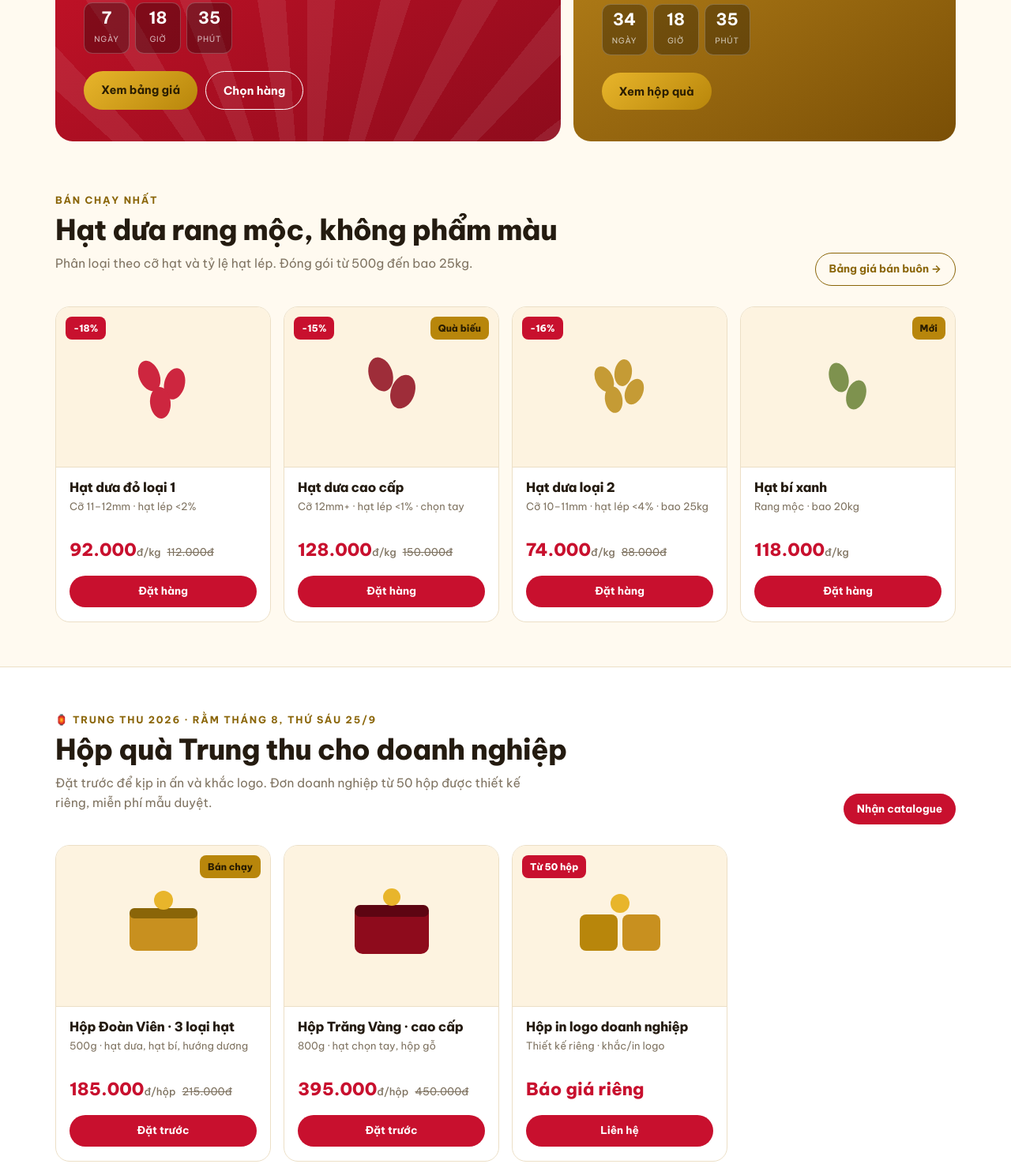
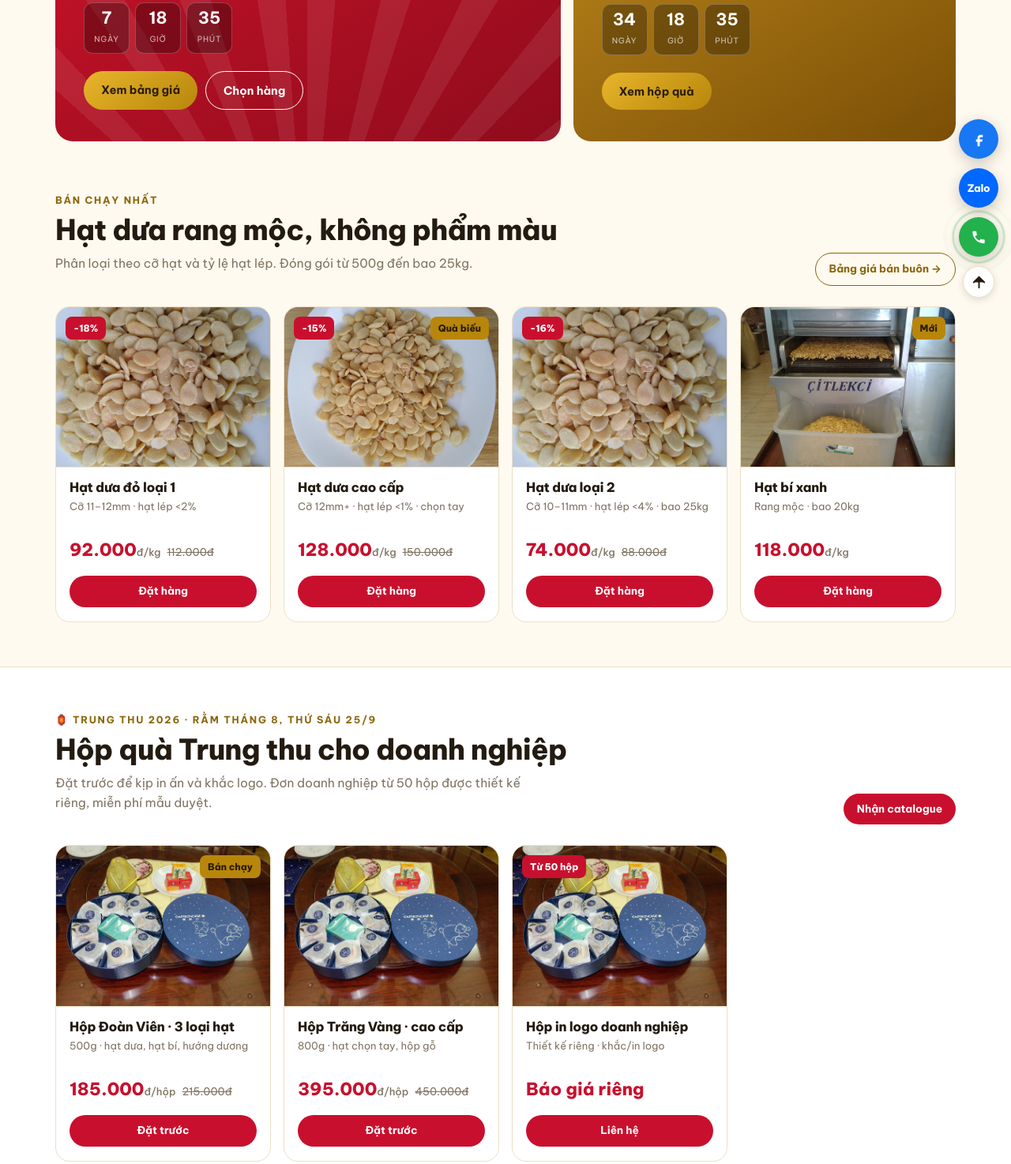
Before and after one commit to areporeporepo/hienhoa-site, a plain HTML site: page index.html in a window 1280 px wide. Shown: the part 403-1877 px from the top of the page at 79% size. Drawn offline with Linux system fonts and the light colour scheme.

Commit message:
Real product photography (CC0/CC-BY-SA, attributed) and floating Zalo/phone/Facebook rail

```diff
--- a/index.html
+++ b/index.html
@@ -134,8 +134,39 @@
   }
   .p:hover { transform: translateY(-5px);
              box-shadow: 0 18px 42px rgba(138,101,8,.13); }
-  .p .shot { aspect-ratio: 4/3; background: var(--cream2);
-             display: grid; place-items: center; border-bottom: 1px solid var(--line); }
+  .p .shot { aspect-ratio: 4/3; background: var(--cream2); overflow: hidden;
+             border-bottom: 1px solid var(--line); }
+  .shot img { width: 100%; height: 100%; object-fit: cover;
+              transition: transform .5s cubic-bezier(.2,.7,.2,1); }
+  .p:hover .shot img { transform: scale(1.05); }
+
+  /* floating contact rail */
+  .rail { position: fixed; right: 16px; bottom: 20px; z-index: 90;
+          display: flex; flex-direction: column; gap: 12px; align-items: center; }
+  .rail a, .rail button {
+    width: 50px; height: 50px; border-radius: 50%; border: 0; padding: 0;
+    display: grid; place-items: center; cursor: pointer; color: #fff;
+    box-shadow: 0 5px 18px rgba(36,27,16,.24); position: relative;
+    transition: transform .2s cubic-bezier(.2,.7,.2,1);
+  }
+  .rail a:hover, .rail button:hover { transform: scale(1.09); }
+  .rail .fb   { background: #1877f2; }
+  .rail .zalo { background: #0068ff; font-weight: 800; font-size: 13px;
+                letter-spacing: -.02em; font-family: var(--f); }
+  .rail .tel  { background: #23b14d; }
+  .rail .top  { background: #fff; color: var(--ink); border: 1px solid var(--line);
+                width: 40px; height: 40px; box-shadow: 0 3px 10px rgba(36,27,16,.14); }
+  .rail svg { width: 23px; height: 23px; fill: currentColor; }
+  /* the pulsing ring Vietnamese sites put on the call button */
+  .rail .tel::before, .rail .tel::after {
+    content: ''; position: absolute; inset: 0; border-radius: 50%;
+    border: 2px solid rgba(35,177,77,.5); animation: ring 2.2s ease-out infinite;
+  }
+  .rail .tel::after { animation-delay: 1.1s; }
+  @keyframes ring { 0% { transform: scale(1); opacity: .8; }
+                    100% { transform: scale(1.85); opacity: 0; } }
+  @media (max-width: 720px) { .rail { right: 12px; bottom: 14px; }
+                              .rail a, .rail button { width: 46px; height: 46px; } }
   .badge { position: absolute; top: 12px; left: 12px; background: var(--red);
            color: #fff; font-size: 12px; font-weight: 800; padding: 5px 10px;
            border-radius: 8px; z-index: 3; }
@@ -217,7 +248,7 @@
       <a href="#lienhe">Liên hệ</a>
     </div>
     <div class="right">
-      <div class="hot">Hotline đặt hàng (Zalo)<b>Đang cập nhật</b></div>
+      <div class="hot">Hotline đặt hàng (Zalo)<b data-phone>Đang cập nhật</b></div>
       <a class="btn" href="#lienhe">Báo giá</a>
     </div>
   </div>
@@ -272,12 +303,7 @@
            until real product photography is shot. -->
       <article class="p">
         <span class="badge">-18%</span>
-        <div class="shot"><svg width="112" height="112" viewBox="0 0 112 112" aria-hidden="true">
-          <g fill="#c8102e" opacity=".9">
-            <ellipse cx="38" cy="42" rx="13" ry="20" transform="rotate(-22 38 42)"/>
-            <ellipse cx="70" cy="52" rx="13" ry="20" transform="rotate(14 70 52)"/>
-            <ellipse cx="52" cy="76" rx="13" ry="20" transform="rotate(-6 52 76)"/>
-          </g></svg></div>
+        <div class="shot"><img src="img/hatdua-1.jpg" alt="Hạt dưa đỏ loại 1 rang mộc" loading="lazy" decoding="async" width="900" height="675"></div>
         <div class="body">
           <h3>Hạt dưa đỏ loại 1</h3>
           <p class="spec">Cỡ 11&ndash;12mm · hạt lép &lt;2%</p>
@@ -290,11 +316,7 @@
       <article class="p">
         <span class="badge">-15%</span>
         <span class="badge g">Quà biếu</span>
-        <div class="shot"><svg width="112" height="112" viewBox="0 0 112 112" aria-hidden="true">
-          <g fill="#8e0b1c" opacity=".85">
-            <ellipse cx="42" cy="40" rx="15" ry="22" transform="rotate(-18 42 40)"/>
-            <ellipse cx="70" cy="62" rx="15" ry="22" transform="rotate(20 70 62)"/>
-          </g></svg></div>
+        <div class="shot"><img src="img/hatdua-2.jpg" alt="Hạt dưa cao cấp chọn tay" loading="lazy" decoding="async" width="900" height="675"></div>
         <div class="body">
           <h3>Hạt dưa cao cấp</h3>
           <p class="spec">Cỡ 12mm+ · hạt lép &lt;1% · chọn tay</p>
@@ -306,13 +328,7 @@
 
       <article class="p">
         <span class="badge">-16%</span>
-        <div class="shot"><svg width="112" height="112" viewBox="0 0 112 112" aria-hidden="true">
-          <g fill="#b8860b" opacity=".8">
-            <ellipse cx="36" cy="46" rx="11" ry="17" transform="rotate(-26 36 46)"/>
-            <ellipse cx="60" cy="38" rx="11" ry="17" transform="rotate(8 60 38)"/>
-            <ellipse cx="74" cy="62" rx="11" ry="17" transform="rotate(24 74 62)"/>
-            <ellipse cx="48" cy="72" rx="11" ry="17" transform="rotate(-10 48 72)"/>
-          </g></svg></div>
+        <div class="shot"><img src="img/hatdua-1.jpg" alt="Hạt dưa loại 2 đóng bao 25kg" loading="lazy" decoding="async" width="900" height="675"></div>
         <div class="body">
           <h3>Hạt dưa loại 2</h3>
           <p class="spec">Cỡ 10&ndash;11mm · hạt lép &lt;4% · bao 25kg</p>
@@ -324,11 +340,7 @@
 
       <article class="p">
         <span class="badge g">Mới</span>
-        <div class="shot"><svg width="112" height="112" viewBox="0 0 112 112" aria-hidden="true">
-          <g fill="#5f7a2a" opacity=".8">
-            <ellipse cx="44" cy="44" rx="12" ry="19" transform="rotate(-16 44 44)"/>
-            <ellipse cx="66" cy="66" rx="12" ry="19" transform="rotate(18 66 66)"/>
-          </g></svg></div>
+        <div class="shot"><img src="img/hatbi.jpg" alt="Hạt bí xanh rang mộc" loading="lazy" decoding="async" width="900" height="675"></div>
         <div class="body">
           <h3>Hạt bí xanh</h3>
           <p class="spec">Rang mộc · bao 20kg</p>
@@ -357,11 +369,7 @@
     <div class="grid">
       <article class="p">
         <span class="badge g">Bán chạy</span>
-        <div class="shot"><svg width="122" height="112" viewBox="0 0 122 112" aria-hidden="true">
-          <rect x="18" y="34" width="86" height="54" rx="9" fill="#c8901f"/>
-          <rect x="18" y="34" width="86" height="13" rx="6" fill="#8a6508"/>
-          <circle cx="61" cy="24" r="12" fill="#e8b52b"/>
-        </svg></div>
+        <div class="shot"><img src="img/hopqua.jpg" alt="Hộp quà Trung thu Đoàn Viên" loading="lazy" decoding="async" width="900" height="675"></div>
         <div class="body">
           <h3>Hộp Đoàn Viên · 3 loại hạt</h3>
           <p class="spec">500g · hạt dưa, hạt bí, hướng dương</p>
@@ -372,11 +380,7 @@
       </article>
 
       <article class="p">
-        <div class="shot"><svg width="122" height="112" viewBox="0 0 122 112" aria-hidden="true">
-          <rect x="14" y="30" width="94" height="62" rx="10" fill="#8e0b1c"/>
-          <rect x="14" y="30" width="94" height="15" rx="7" fill="#5d0512"/>
-          <circle cx="61" cy="20" r="11" fill="#e8b52b"/>
-        </svg></div>
+        <div class="shot"><img src="img/hopqua.jpg" alt="Hộp quà Trung thu Trăng Vàng cao cấp" loading="lazy" decoding="async" width="900" height="675"></div>
         <div class="body">
           <h3>Hộp Trăng Vàng · cao cấp</h3>
           <p class="spec">800g · hạt chọn tay, hộp gỗ</p>
@@ -388,11 +392,7 @@
 
       <article class="p">
         <span class="badge">Từ 50 hộp</span>
-        <div class="shot"><svg width="122" height="112" viewBox="0 0 122 112" aria-hidden="true">
-          <rect x="10" y="42" width="48" height="46" rx="8" fill="#b8860b"/>
-          <rect x="64" y="42" width="48" height="46" rx="8" fill="#c8901f"/>
-          <circle cx="61" cy="28" r="12" fill="#e8b52b"/>
-        </svg></div>
+        <div class="shot"><img src="img/hopqua.jpg" alt="Hộp quà in logo doanh nghiệp" loading="lazy" decoding="async" width="900" height="675"></div>
         <div class="body">
           <h3>Hộp in logo doanh nghiệp</h3>
           <p class="spec">Thiết kế riêng · khắc/in logo</p>
@@ -480,7 +480,7 @@
 
     <div class="corp">
       <div class="c"><b style="font-size:19px">admin@hienhoa.com</b>Email đặt hàng &amp; báo giá</div>
-      <div class="c"><b style="font-size:19px">Đang cập nhật</b>Hotline / Zalo</div>
+      <div class="c"><b style="font-size:19px" data-phone>Đang cập nhật</b>Hotline / Zalo</div>
       <div class="c"><b style="font-size:19px">Đang cập nhật</b>Địa chỉ kho</div>
     </div>
 
@@ -505,6 +505,36 @@
 </footer>
 
 <script>
+/* ============================================================
+   CONTACT: set these three and every link on the page updates.
+   The phone number is the one thing that cannot be invented, a
+   made-up Vietnamese number would dial a real stranger.
+   ============================================================ */
+const CONTACT = {
+  phone:    '',                                  // e.g. '0912345678'
+  zalo:     '',                                  // usually the same number
+  facebook: '',                                  // e.g. 'hienhoa.official'
+};
+
+(function wireContact() {
+  const digits = (CONTACT.phone || '').replace(/[^0-9+]/g, '');
+  const set = (id, href, show) => {
+    const el = document.getElementById(id);
+    if (!el) return;
+    if (href) { el.href = href; } else { el.style.display = 'none'; }
+    if (show && href) el.textContent = show;
+  };
+  set('rTel',  digits ? 'tel:' + digits : '');
+  set('rZalo', CONTACT.zalo ? 'https://zalo.me/' + CONTACT.zalo.replace(/[^0-9]/g,'') : '');
+  set('rFb',   CONTACT.facebook ? 'https://facebook.com/' + CONTACT.facebook : '');
+
+  // Fill every "Đang cập nhật" slot once a number exists.
+  if (digits) {
+    const pretty = digits.replace(/(\d{4})(\d{3})(\d{3})/, '$1 $2 $3');
+    document.querySelectorAll('[data-phone]').forEach(n => { n.textContent = pretty; });
+  }
+})();
+
 // Both countdowns run in Indochina Time so they read correctly for a customer
 // in Vietnam no matter where the visitor's device is set.
 const T1 = new Date('2026-08-28T23:59:59+07:00').getTime();  // Quốc khánh order cut-off
@@ -532,5 +562,20 @@ function tick() {
 tick();
 setInterval(tick, 1000);
 </script>
+<!-- Floating contact rail. Numbers come from CONTACT below: set them once
+     and the tel:, zalo.me and Facebook links all follow. -->
+<div class="rail">
+  <a class="fb" id="rFb" href="#" target="_blank" rel="noopener" aria-label="Facebook">
+    <svg viewBox="0 0 24 24"><path d="M14 9h3V6h-3c-2.2 0-4 1.8-4 4v2H8v3h2v6h3v-6h3l1-3h-4v-2c0-.6.4-1 1-1z"/></svg>
+  </a>
+  <a class="zalo" id="rZalo" href="#" target="_blank" rel="noopener" aria-label="Chat Zalo">Zalo</a>
+  <a class="tel" id="rTel" href="#" aria-label="Gọi điện">
+    <svg viewBox="0 0 24 24"><path d="M6.6 10.8c1.3 2.5 3.1 4.3 5.6 5.6l1.9-1.9c.3-.3.7-.4 1-.2 1.1.4 2.3.6 3.4.6.6 0 1 .4 1 1V19c0 .6-.4 1-1 1-8.3 0-15-6.7-15-15 0-.6.4-1 1-1h3.1c.6 0 1 .4 1 1 0 1.2.2 2.3.6 3.4.1.4 0 .8-.2 1z"/></svg>
+  </a>
+  <button class="top" onclick="scrollTo({top:0,behavior:'smooth'})" aria-label="Lên đầu trang">
+    <svg viewBox="0 0 24 24" fill="none" stroke="currentColor" stroke-width="2"
+         stroke-linecap="round"><path d="M12 19V5M5 12l7-7 7 7"/></svg>
+  </button>
+</div>
 </body>
 </html>
```
Also changed, not shown: img/hatbi.jpg (added), img/hatdua-1.jpg (added), img/hatdua-2.jpg (added), img/hopqua.jpg (added), 1 other file.
